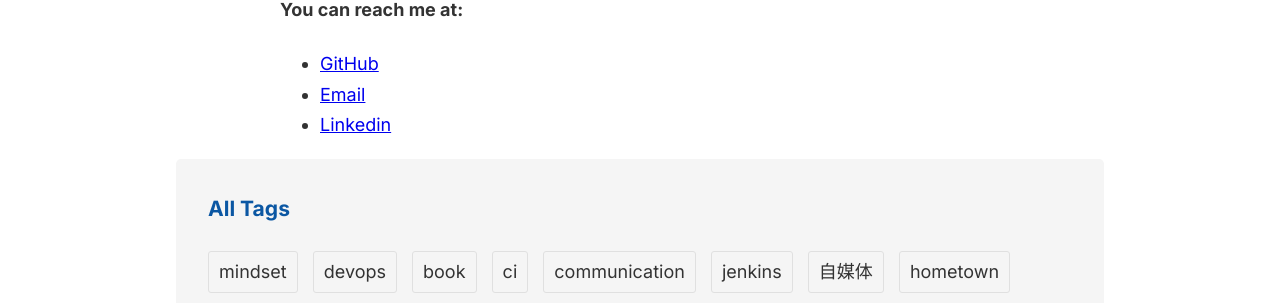
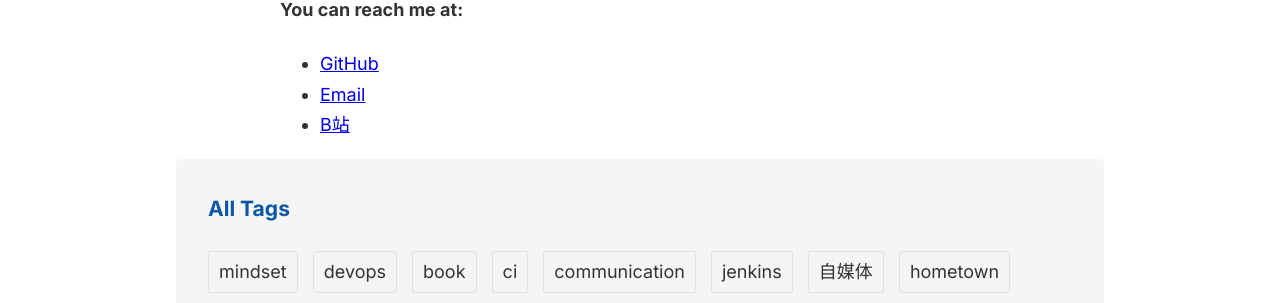
Before and after one commit to liuning0820/liuning0820.github.io, a Jekyll site: the page built from about.html, in a window 1280 px wide and 900 px high. Shown: the part 390-693 px from the top of the window. Built offline with Jekyll 4.4.1, drawn with Linux system fonts in a browser that asks for light colours.

Commit message:
Update a bit

```diff
--- a/_includes/footer.html
+++ b/_includes/footer.html
@@ -2,7 +2,7 @@
     <ul>
         <li><a href="mailto:liuning0820@outlook.com">Email</a></li>
         <li><a href="https://github.com/liuning0820">GitHub</a></li>
-        <li><a href="https://www.linkedin.com/in/toby-liu-86750923/">Linkedin</a></li>
+        <li><a href="https://space.bilibili.com/346937744">B站</a></li>
     </ul>
 
     <p>
--- a/_layouts/default.html
+++ b/_layouts/default.html
@@ -109,7 +109,7 @@
                 <ul>
                     <li><a href="mailto:liuning0820@outlook.com">Email</a></li>
                     <li><a href="https://github.com/liuning0820">GitHub</a></li>
-                    <li><a href="https://www.linkedin.com/in/toby-liu-86750923/">Linkedin</a></li>
+                    <li><a href="https://space.bilibili.com/346937744">B站</a></li>
                 </ul>
 
                 <div class="gh-copyright">
--- a/about.html
+++ b/about.html
@@ -16,7 +16,7 @@ title: About
     <ul>
         <li><a href="http://github.com/liuning0820">GitHub</a></li>
         <li><a href="mailto:liuning0820@outlook.com">Email</a></li>
-        <li><a href="http://www.linkedin.com/in/toby-liu-86750923/">Linkedin</a></li>
+        <li><a href="https://space.bilibili.com/346937744">B站</a></li>
     </ul>
 
 </div>
```
